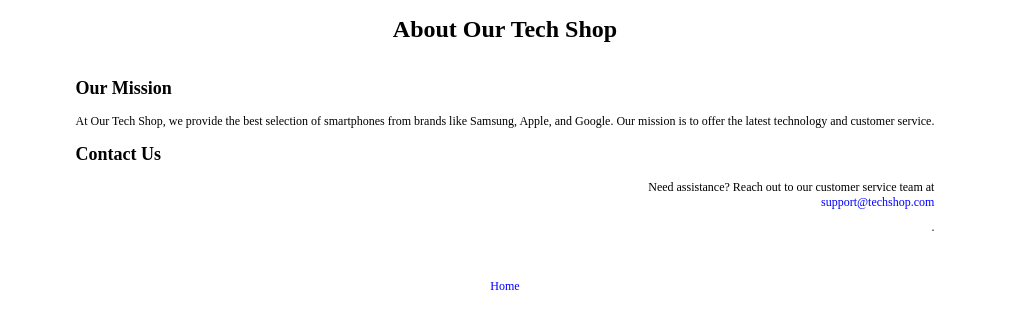
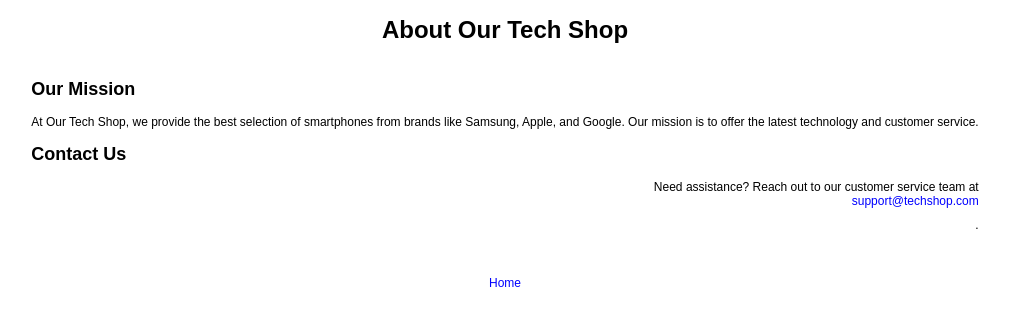
Before and after one commit to viniciusbregoli/web_tech_task_1, a PHP site: page /about.html in a window 1280 px wide. Shown: the top 329 px of the page, without its empty margins (135-1144 px from the left). Run offline with PHP 8.4, Linux system fonts and the light colour scheme.

Commit message:
Update font

```diff
--- a/mystyle.css
+++ b/mystyle.css
@@ -1,6 +1,6 @@
 /* General document styles */
 body {
-    font-family: "sans-serif";
+    font-family: "Arial";
     font-size: 12px;
     margin: 0;
     display: flex;
```
